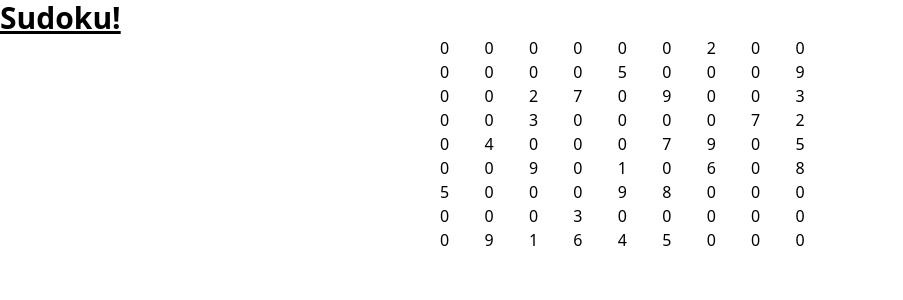
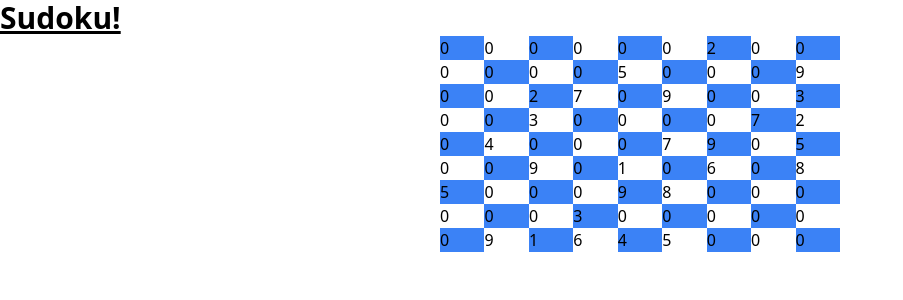
Before and after one commit to andywildridge/nxtsudo, a Next.js app: page / in a window 1280 px wide. Shown: the top 300 px of the page, without its empty margins (0-903 px from the left). Built offline with nearby package versions, Linux system fonts and the light colour scheme.

Commit message:
tailwind nth

```diff
--- a/pages/index.tsx
+++ b/pages/index.tsx
@@ -25,8 +25,8 @@ export default function Home() {
           </h1>
         </div>
         <div className="w-[400px] m-auto ">
-          <div className="container m-auto grid grid-cols-9">
-            {sudo.map((i:number)=><div>{i}</div>)}
+          <div className="[&>*:nth-child(odd)]:bg-blue-500 container m-auto grid grid-cols-9">
+            {sudo.map((i:number, idx:number)=><div key={idx}>{i}</div>)}
           </div>
         </div>
       </main>
```
Also changed, not shown: 1 other file (tests, documents, lock files or other folders).
